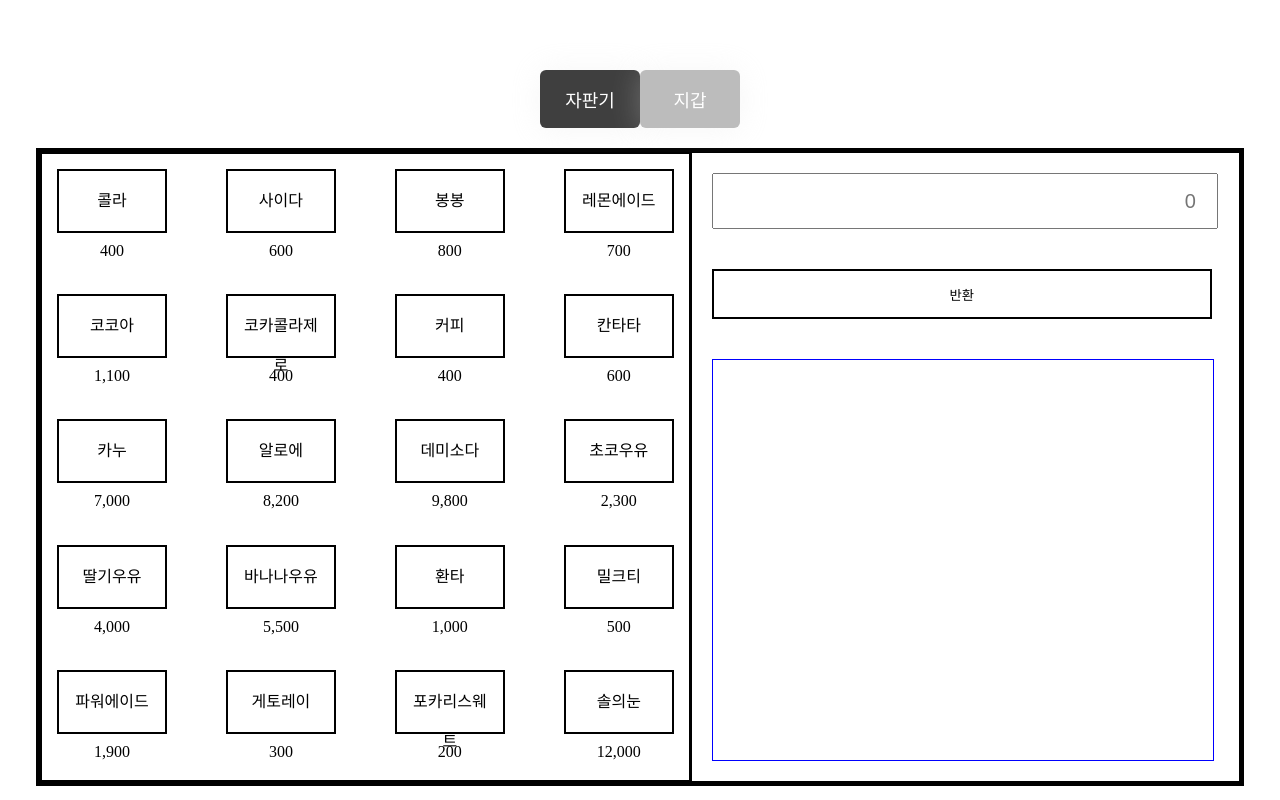
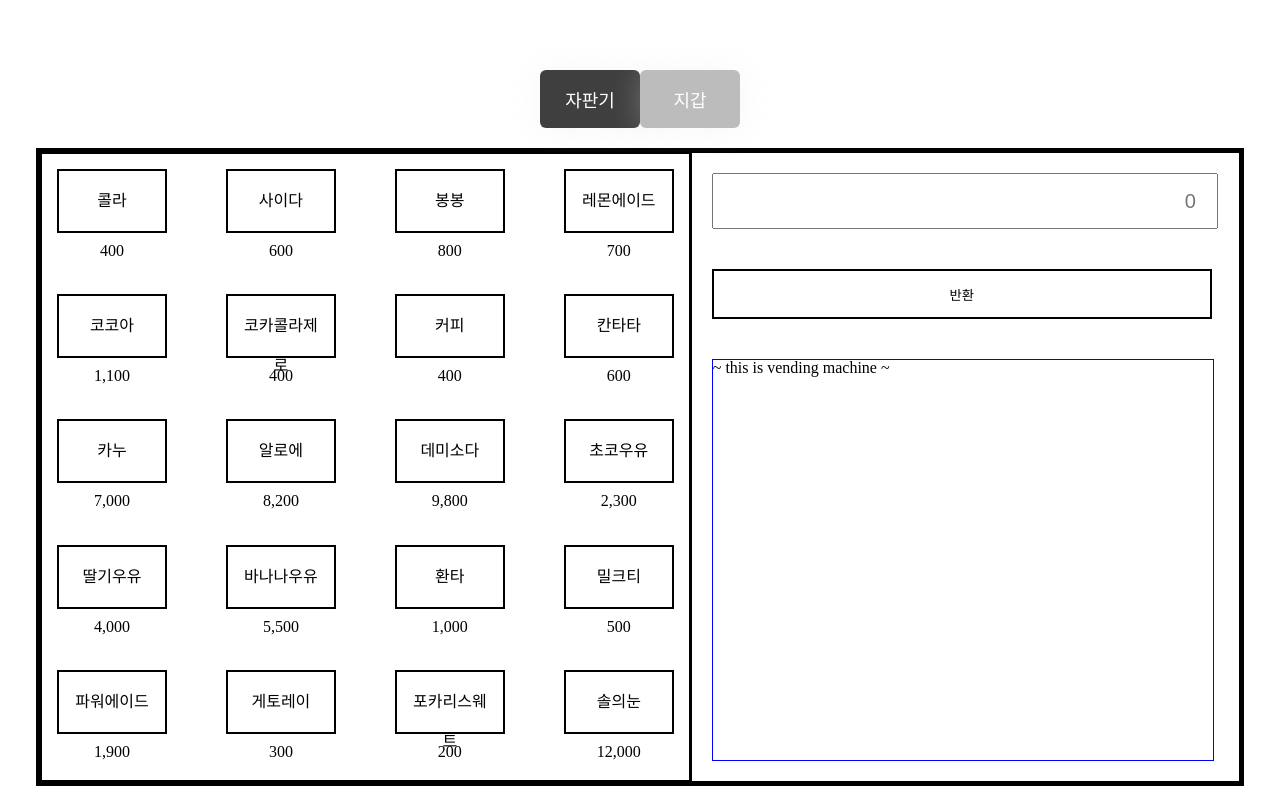
Before and after one commit to codesquad-members-2022/fe-vm, a React (Create React App) app: page /vendingmachine in a window 1280 px wide. Built offline with nearby package versions, Linux system fonts and the light colour scheme.

Commit message:
feat: ActionLog 구현
useContext 를 사용해 ActionLog 구현

```diff
--- a/src/App.js
+++ b/src/App.js
@@ -19,12 +19,14 @@ const GlobalStyles = createGlobalStyle`
 `;
 
 export const MoneyContext = React.createContext();
+export const LogContext = React.createContext();
 
 function App() {
   const [inputMoney, setInputMoney] = useState(0);
+  const [logs, setLogs] = useState([{ idx: 1, type: "init", data: "~ this is vending machine ~" }]);
 
   return (
-    <>
+    <LogContext.Provider value={{ logs, setLogs }}>
       <MoneyContext.Provider value={{ inputMoney, setInputMoney }}>
         <GlobalStyles />
         <Routes>
@@ -36,7 +38,7 @@ function App() {
           <Route path="*" element={<NotFound />} />
         </Routes>
       </MoneyContext.Provider>
-    </>
+    </LogContext.Provider>
   );
 }
 
--- a/src/components/Information/Information.jsx
+++ b/src/components/Information/Information.jsx
@@ -1,14 +1,22 @@
-import React, { useState, useEffect, useContext } from "react";
+import React, { useContext } from "react";
 import { StyledInformation, InputPrice, ChangeButton, ActionLog } from "./Information.styled";
-import { MoneyContext } from "../../App.js";
+import { MoneyContext, LogContext } from "../../App.js";
 
 function Information() {
   const { inputMoney, setInputMoney } = useContext(MoneyContext);
+  const { logs, setLogs } = useContext(LogContext);
 
   const getMoney = (e) => {
     if (e.key === "Enter") {
       setInputMoney(+e.target.value);
+      addInsertLog();
     }
+  };
+
+  const addInsertLog = () => {
+    // TODO: inputMoney state 가 하나씩 밀리는 것 해결
+    const newLog = { idx: logs.length + 1, type: "insert", data: inputMoney + "원이 투입됨" };
+    setLogs([...logs, newLog]);
   };
 
   return (
@@ -17,7 +25,13 @@ function Information() {
       <ChangeButton>
         <p>반환</p>
       </ChangeButton>
-      <ActionLog></ActionLog>
+      <ActionLog>
+        <ul>
+          {logs.map(({ idx, data }) => (
+            <li key={idx}>{data}</li>
+          ))}
+        </ul>
+      </ActionLog>
     </StyledInformation>
   );
 }
--- a/src/components/Menu/Menu.jsx
+++ b/src/components/Menu/Menu.jsx
@@ -1,14 +1,21 @@
 import React, { useContext } from "react";
 import { StyledMenu, StyledMenuTitle, StyledMenuPrice } from "./Menu.styled";
 import { addComma } from "utils";
-import { MoneyContext } from "../../App.js";
+import { MoneyContext, LogContext } from "../../App.js";
 
 function Menu({ title, price }) {
   const { inputMoney } = useContext(MoneyContext);
+  const { logs, setLogs } = useContext(LogContext);
+
+  const addMenuLog = () => {
+    const newLog = { idx: logs.length + 1, type: "select", data: title + "(이)가 선택됨" };
+    setLogs([...logs, newLog]);
+    console.log(logs);
+  };
 
   return (
     <StyledMenu>
-      <StyledMenuTitle price={price} inputMoney={inputMoney}>
+      <StyledMenuTitle price={price} inputMoney={inputMoney} onClick={addMenuLog}>
         {title}
       </StyledMenuTitle>
       <StyledMenuPrice>{addComma(price)}</StyledMenuPrice>
--- a/src/components/VendingMachine/VendingMachine.jsx
+++ b/src/components/VendingMachine/VendingMachine.jsx
@@ -1,4 +1,4 @@
-import React, { useContext } from "react";
+import React from "react";
 import { MenuBox, Information } from "components";
 import { StyledVendingMachine } from "./VendingMachine.styled";
 
```
